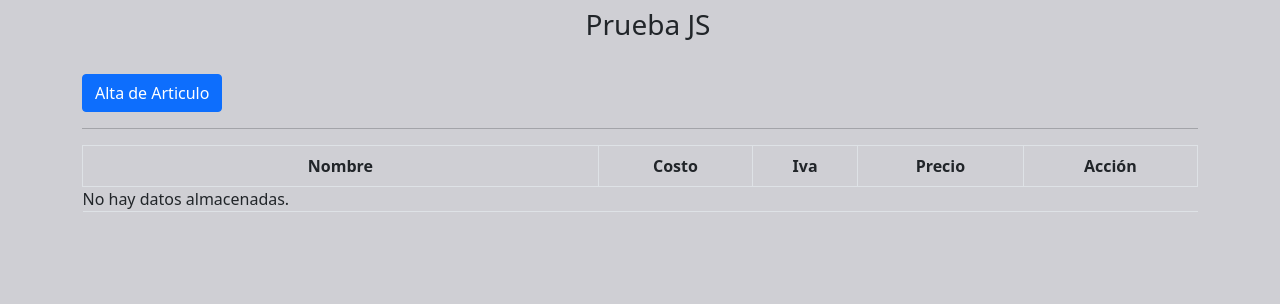
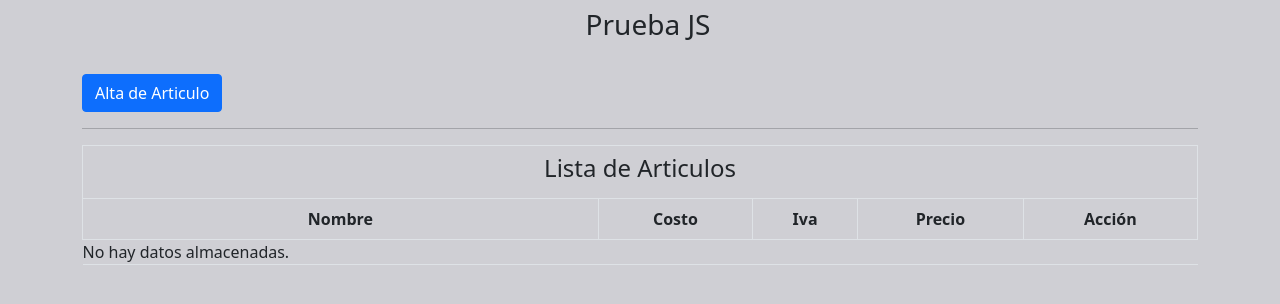
Before and after one commit to terry895/PruebaJs, a PHP site: page / in a window 1280 px wide. Shown: the top 304 px of the page. Run offline with PHP 8.4, Linux system fonts and the light colour scheme; lists and menus that the app fills with data are empty.

Commit message:
PruebaJs-Titulo a lista de tabla

```diff
--- a/css/index.css
+++ b/css/index.css
@@ -30,9 +30,7 @@ body{
 	margin-top: 3%;
 }
 
-/*#formAltaArticulo{
-	text-align: right;
-}*/
+
 
 #botones{
 	margin-top: 2%;
--- a/index.php
+++ b/index.php
@@ -11,11 +11,17 @@
 	<div class="container">
 		<div class="row">
 			<h3 align="center" class="m-2">Prueba JS</h3>
+
 		    <div class="col-md-12">
 		      	<a href="crear.php"  class="btn btn-primary mt-4">Alta de Articulo</a>
 		      	<hr>
-		      	<table class="table tabel-striped table-bordered" id="tablarticulo">
+		      	<table class="table table-striped table-bordered" id="tablarticulo">
 		      		<thead>
+		      			<tr>
+			      			<td colspan="5" align="center">
+			      				<h4>Lista de Articulos</h4>
+			      			</td>
+			      		</tr>
 		      			<tr align="center">
 		      				<th>Nombre</th>
 		      				<th>Costo</th>
```
